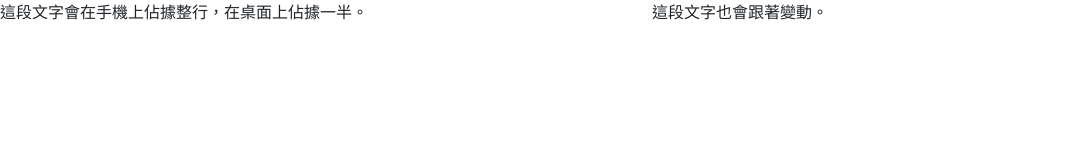
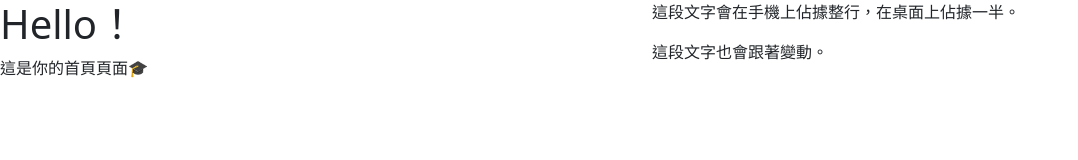
Before and after one commit to cyixuan/re_web, a website: page public/index.html in a window 1280 px wide. Shown: the whole page, without its empty margins (0-1078 px from the left). Drawn offline with nearby package versions, Linux system fonts and the light colour scheme.

Commit message:
響應式網站2

```diff
--- a/public/index.html
+++ b/public/index.html
@@ -3,7 +3,7 @@
 <head>
   <meta charset="UTF-8">
   <meta name="viewport" content="width=device-width, initial-scale=1.0"> <!-- 這裡讓頁面在手機上自適應 -->
-  <title>Resonance|時代共振 </title>
+  <title>Resonance|時代共振</title>
   <!-- 加入 Bootstrap CDN -->
   <link href="https://cdn.jsdelivr.net/npm/bootstrap@5.1.0/dist/css/bootstrap.min.css" rel="stylesheet">
 </head>
@@ -11,13 +11,14 @@
   <!-- 響應式網格區域 -->
   <div class="row">
     <div class="col-12 col-md-6">
-      <p>這段文字會在手機上佔據整行，在桌面上佔據一半。</p>
+      <h1>Hello！</h1>
+      <p>這是你的首頁頁面🎓</p>
     </div>
     <div class="col-12 col-md-6">
+      <p>這段文字會在手機上佔據整行，在桌面上佔據一半。</p>
       <p>這段文字也會跟著變動。</p>
     </div>
   </div>
 
-
 </body>
 </html>
```
